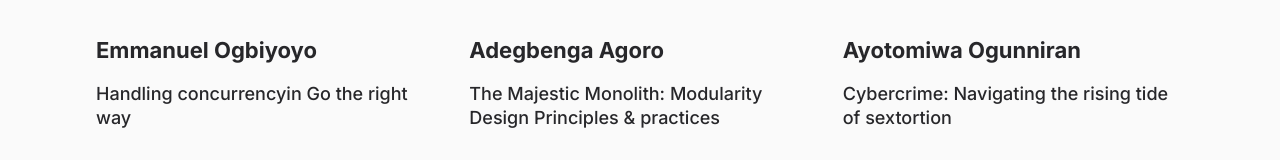
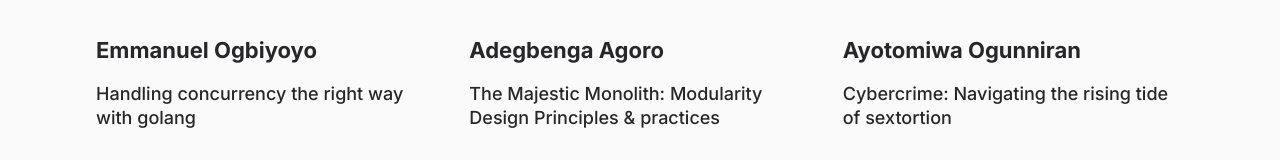
Before and after one commit to oluwatunmiisheii/techspark-stoke, a Next.js app: page / in a window 1280 px wide. Shown: the part 2536-2696 px from the top of the page. Built offline with nearby package versions, Linux system fonts and the light colour scheme.

Commit message:
chore: minor changes

```diff
--- a/src/app/(root)/_components/speakers/speakers.tsx
+++ b/src/app/(root)/_components/speakers/speakers.tsx
@@ -4,7 +4,7 @@ import Image from 'next/image'
 const speakers = [
   {
     name: 'Emmanuel Ogbiyoyo',
-    topic: 'Handling concurrencyin Go the right way',
+    topic: 'Handling concurrency the right way with golang',
     image: '/images/hosts/emmanuel.JPG',
   },
   {
```
